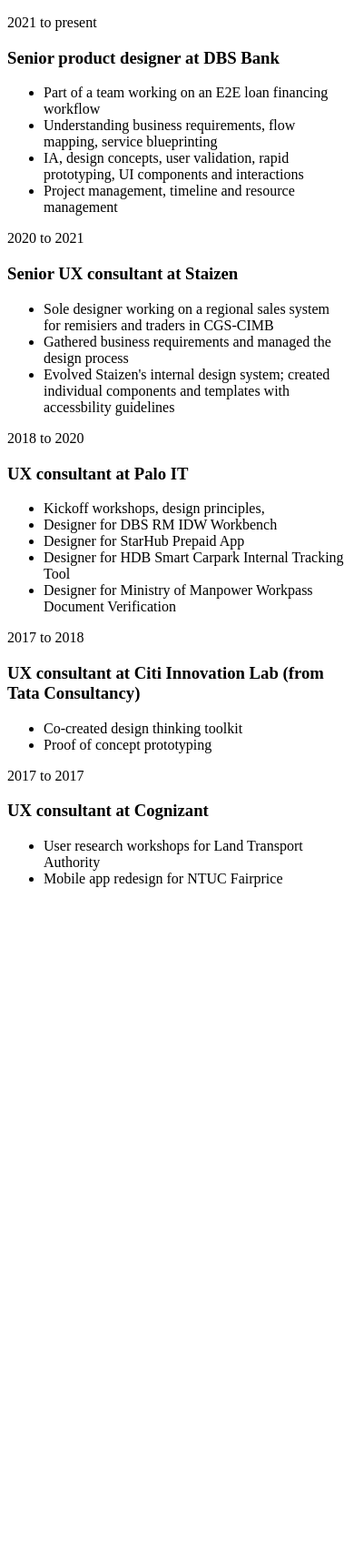
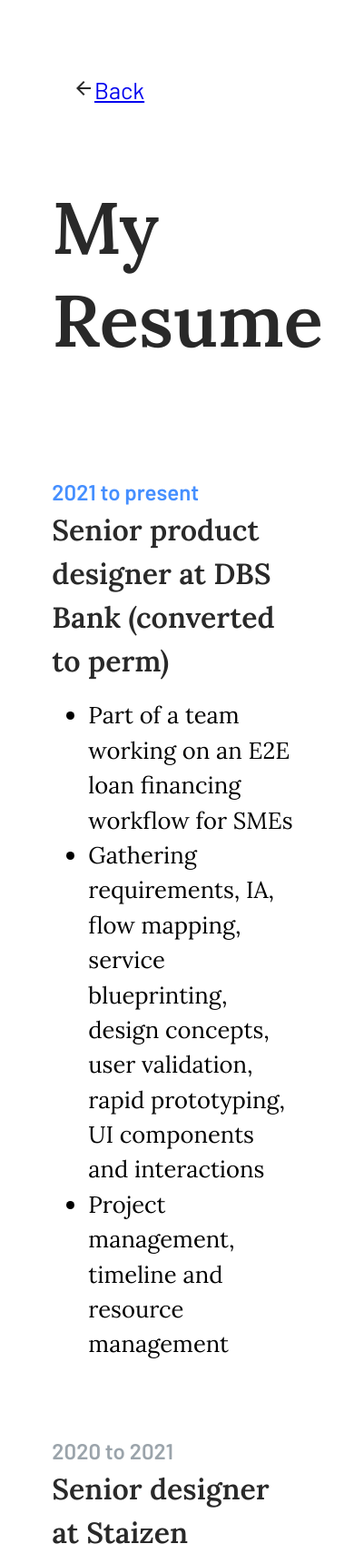
Before and after one commit to ekwek/cv, a plain HTML site: page resume.html in a window 390 px wide. Shown: the top 1708 px of the page at 91% size. Before the commit the page ends 991 px from the top, so only its background shows below. Drawn offline with nearby package versions, Linux system fonts and the light colour scheme.

Commit message:
Add files via upload

```diff
--- /dev/null
+++ b/css/styles.css
@@ -0,0 +1,89 @@
+/********************TAG SELECTIONS********************/
+
+  div {
+    background-color: #ffffff;
+  }
+
+  body {
+    margin-left: 0px;
+  }
+
+  h1 {
+    color: #292929;
+    font-size: 5rem;
+    display: inline;
+    font-family: 'Lora', serif;
+  }
+
+  h2 {
+    color: #292929;
+    font-size: 2rem;
+    font-weight: bold;
+    display: inline;
+    font-family: 'Lora', serif;
+  }
+
+  h3 {
+    color: #9BA4AB;
+    font-size: 1.5rem;
+    margin: 0px;
+    font-family: 'Barlow', sans-serif;
+    font-weight: bold;
+  }
+
+  a:hover {
+    color: blue;
+  }
+
+  p {
+    color: #292929;
+    font-size: 1.6rem;
+    line-height: 1.5;
+    margin: 0px;
+    font-family: 'Lora', serif;
+  }
+
+
+/********************CLASS SELECTIONS********************/
+
+.content{
+  width: 70%;
+  margin: 120px auto 160px auto;
+  text-align: left;
+}
+
+.profile{
+  width: 15%;
+  padding: 16px;
+}
+
+.title{
+  margin: auto auto 40px auto;
+}
+
+.name {
+  background-color: yellow;
+}
+
+.resume-title {
+  margin: auto auto 120px auto;
+  width: 70%;
+  text-align: left;
+}
+
+.resume-row {
+  margin: auto auto 80px auto;
+  width: 70%;
+  text-align: left;
+  font-family: 'Lora', serif;
+  line-height: 1.5;
+}
+
+.back-button {
+  margin: 80px;
+  align-items: center;
+}
+
+.footer {
+  text-align: center;
+}
--- a/resume.html
+++ b/resume.html
@@ -3,48 +3,91 @@
   <head>
     <meta charset="utf-8">
     <title>My résumé</title>
+    <link rel="stylesheet" href="css/styles.css">
+    <link rel="preconnect" href="https://fonts.googleapis.com">
+    <link rel="preconnect" href="https://fonts.gstatic.com" crossorigin>
+    <link href="https://fonts.googleapis.com/css2?family=Barlow:wght@300;400;500;600&family=Lora:wght@400;500;600&display=swap" rel="stylesheet">
+        <link rel="stylesheet" href="https://fonts.googleapis.com/css2?family=Material+Symbols+Outlined:opsz,wght,FILL,GRAD@20..48,100..700,0..1,-50..200" />
   </head>
+
   <body>
-    <p>2021 to present</p>
-    <h3>Senior product designer at DBS Bank</h3>
+
+    <div class="back-button">
+    <p><span class="material-symbols-outlined">arrow_back</span><a href="index.html" class="Back" style="font-family: 'Barlow', sans-serif;">Back</a></p>
+    </div>
+
+    <div class="resume-title">
+    <h1>My Resume </h1>
+    </div>
+
+    <div class="resume-row">
+    <h3 style="color:#458FFF">2021 to present</h3>
+    <h2>Senior product designer at DBS Bank (converted to perm)</h2>
     <ul>
-      <li>Part of a team working on an E2E loan financing workflow</li>
-      <li>Understanding business requirements, flow mapping, service blueprinting</li>
-      <li>IA, design concepts, user validation, rapid prototyping, UI components and interactions</li>
-      <li>Project management, timeline and resource management</li>
+      <li style="font-size:1.6rem">Part of a team working on an E2E loan financing workflow for SMEs</li>
+      <li style="font-size:1.6rem">Gathering requirements, IA, flow mapping, service blueprinting, design concepts, user validation, rapid prototyping, UI components and interactions</li>
+      <li style="font-size:1.6rem">Project management, timeline and resource management</li>
     </ul>
+    </div>
 
-    <p>2020 to 2021</p>
-    <h3>Senior UX consultant at Staizen</h3>
+    <div class="resume-row">
+    <h3>2020 to 2021</h3>
+    <h2>Senior designer at Staizen</h2>
     <ul>
-      <li>Sole designer working on a regional sales system for remisiers and traders in CGS-CIMB</li>
-      <li>Gathered business requirements and managed the design process</li>
-      <li>Evolved Staizen's internal design system; created individual components and templates with accessbility guidelines</li>
+      <li style="font-size:1.6rem">Requirements gathering and design process for CGS-CIMB digital sales platform</li>
+      <li style="font-size:1.6rem">Delivered components and templates for internal design system</li>
     </ul>
+    </div>
 
-    <p>2018 to 2020</p>
-    <h3>UX consultant at Palo IT</h3>
+    <div class="resume-row">
+    <h3>2018 to 2020</h3>
+    <h2>Designer at Palo IT</h2>
     <ul>
-      <li>Kickoff workshops, design principles, </li>
-      <li>Designer for DBS RM IDW Workbench</li>
-      <li>Designer for StarHub Prepaid App</li>
-      <li>Designer for HDB Smart Carpark Internal Tracking Tool</li>
-      <li>Designer for Ministry of Manpower Workpass Document Verification</li>
+      <li style="font-size:1.6rem">Participated in kickoff product workshops</li>
+      <li style="font-size:1.6rem">Designer for DBS RM IDW Workbench</li>
+      <li style="font-size:1.6rem">Designer for StarHub Prepaid App</li>
+      <li style="font-size:1.6rem">Designer for HDB Smart Carpark Internal Tracking Tool</li>
+      <li style="font-size:1.6rem">Designer for Ministry of Manpower Workpass Document Verification system</li>
     </ul>
+    </div>
 
-    <p>2017 to 2018</p>
-    <h3>UX consultant at Citi Innovation Lab (from Tata Consultancy)</h3>
+    <div class="resume-row">
+    <h3>2017 to 2018</h3>
+    <h2>Designer at Citi Innovation Lab (from Tata Consultancy)</h2>
     <ul>
-      <li>Co-created design thinking toolkit</li>
-      <li>Proof of concept prototyping</li>
+      <li style="font-size:1.6rem">Co-created design thinking toolkit</li>
+      <li style="font-size:1.6rem">Proof of concept prototyping</li>
     </ul>
+    </div>
 
-    <p>2017 to 2017</p>
-    <h3>UX consultant at Cognizant</h3>
+    <div class="resume-row">
+    <h3>2016 to 2017</h3>
+    <h2>Designer at SodaInMind</h2>
     <ul>
-      <li>User research workshops for Land Transport Authority</li>
-      <li>Mobile app redesign for NTUC Fairprice</li>
+      <li style="font-size:1.6rem">Designed interactive screens and booking portals for SPH, UnionPay, PUB etc.</li>
     </ul>
+    </div>
+
+    <div class="resume-row">
+    <h3>2014 to 2016</h3>
+    <h2>Web designer at Backztage Media</h2>
+    <ul>
+      <li style="font-size:1.6rem">Mobile-responsive design for corporate websites, e-commerce sites and social media platforms</li>
+    </ul>
+    </div>
+
+    <div class="resume-row">
+    <h3>Education</h3>
+    <ul>
+      <li style="font-size:1.6rem">Data Analytics with Python | <span style="font-style:italic">Smartcademy</span></li>
+      <li style="font-size:1.6rem">Agile Fundamental | <span style="font-style:italic">ICAgile</span></li>
+      <li style="font-size:1.6rem">Design Thinking Fundamentals | <span style="font-style:italic">Emerge Creatives</span></li>
+      <li style="font-size:1.6rem">Service Design Thinking | <span style="font-style:italic">Copenhagen Institute of Interaction Design</span></li>
+      <li style="font-size:1.6rem">HTML5 & CSS3 Essentials | <span style="font-style:italic">Tertiary Infotech</span></li>
+      <li style="font-size:1.6rem">Diploma in Advertising & Design | <span style="font-style:italic">Chatsworth Mediart Academy</span></li>
+      <li style="font-size:1.6rem">Bachelor of Business | <span style="font-style:italic">James Cook University Singapore</span></li>
+    </ul>
+    </div>
 
   </body>
 </html>
```
Also changed, not shown: contact.html (+4 -0 lines), index.html (+31 -11 lines).
